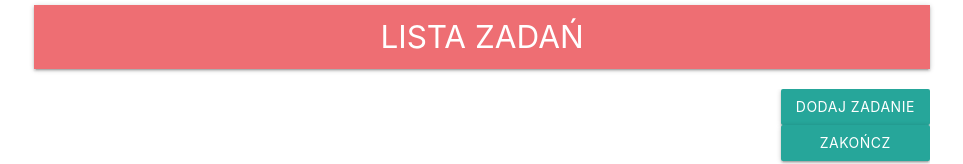
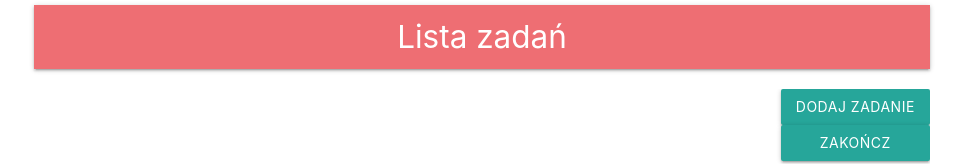
Before and after one commit to ZacznijProgramowac/todo-list-angular, an Angular app: page / in a window 1280 px wide. Shown: the top 164 px of the page, without its empty margins (158-1121 px from the left). Built offline with nearby package versions, Linux system fonts and the light colour scheme.

Commit message:
Add interpolation examples

```diff
--- a/src/app/app.component.html
+++ b/src/app/app.component.html
@@ -1,7 +1,7 @@
 <div class="container mt-5">
   <nav class="row">
     <div class="nav-wrapper">
-      <span class="brand-logo center">LISTA ZADAŃ</span>
+      <span class="brand-logo center">{{title}}</span>
     </div>
   </nav>
   <div class="content">
@@ -47,7 +47,7 @@
 
   <footer class="page-footer mt-5">
     <div class="footer-copyright">
-      <div class="container">2019 © Lista zadań zbudowana w Angularze.</div>
+      <div class="container">{{getFooter()}}</div>
     </div>
   </footer>
 </div>
--- a/src/app/app.component.ts
+++ b/src/app/app.component.ts
@@ -6,5 +6,9 @@
   styleUrls: ['./app.component.css']
 })
 export class AppComponent {
-  // jeszcze tutaj nic nie ma
+  title = 'Lista zadań';
+
+  getFooter() {
+    return '2019 © Lista zadań zbudowana w Angularze.';
+  }
 }
```
